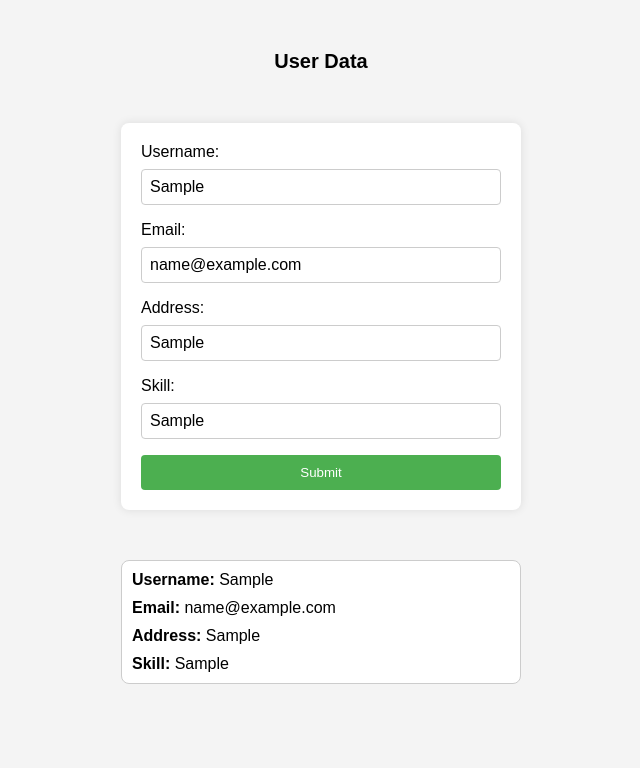
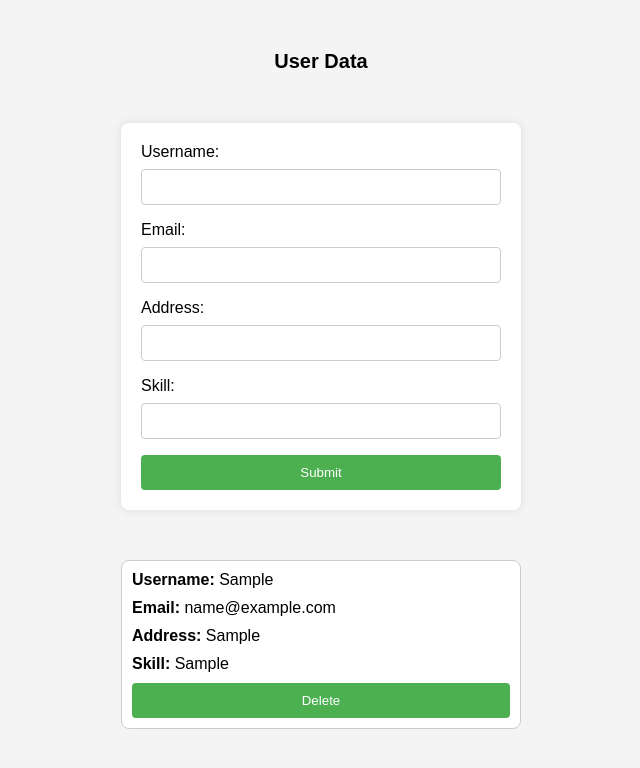
Before and after one commit to KiranAhmadUsman/javascript__Task1, a plain HTML site: page index.html in a window 1280 px wide. Both pictures are taken after typing "Sample", "name@example.com", "Sample", "Sample" into the empty fields and a click on the button "Submit". Shown: the whole page, without its empty margins (319-959 px from the left). Drawn offline with Linux system fonts and the light colour scheme.

Commit message:
Your commit message here

```diff
--- a/index.html
+++ b/index.html
@@ -1,6 +1,7 @@
 <!DOCTYPE html>
 <html lang="en">
 <head>
+    <script defer src="/script.js"></script>
     <link rel="stylesheet" href="/style.css">
     <meta charset="UTF-8">
     <meta name="viewport" content="width=device-width, initial-scale=1.0">
@@ -28,53 +29,5 @@
     </div>
     <div class="container">
     <div id="displayData"></div></div>
-
-    <script>
-        document.addEventListener("DOMContentLoaded", function() {
-            const myForm = document.getElementById("myForm");
-            const displayDataContainer = document.getElementById("displayData");
-
-            myForm.addEventListener("submit", function(event) {
-                event.preventDefault();
-
-                const username = document.getElementById("username").value;
-                const email = document.getElementById("email").value;
-                const address = document.getElementById("address").value;
-                const skill = document.getElementById("skill").value;
-
-                const formData = {
-                    username: username,
-                    email: email,
-                    address: address,
-                    skill: skill
-                };
-
-                localStorage.setItem("formData", JSON.stringify(formData));
-
-                displayFormData();
-
-            });
-
-            function displayFormData() {
-                const storedData = localStorage.getItem("formData");
-                if (storedData) {
-                    const parsedData = JSON.parse(storedData);
-                    const card = document.createElement("div");
-                    card.classList.add("card");
-
-                    card.innerHTML = `
-                        <p><strong>Username:</strong> ${parsedData.username}</p>
-                        <p><strong>Email:</strong> ${parsedData.email}</p>
-                        <p><strong>Address:</strong> ${parsedData.address}</p>
-                        <p><strong>Skill:</strong> ${parsedData.skill}</p>
-                    `;
-
-                    displayDataContainer.appendChild(card);
-                }
-            }
-
-            displayFormData();
-        });
-    </script>
 </body>
 </html>
--- /dev/null
+++ b/script.js
@@ -0,0 +1,46 @@
+
+const myForm = document.getElementById("myForm");
+const displayDataContainer = document.getElementById("displayData");
+const array = [];
+
+myForm.addEventListener("submit", function (event) {
+    event.preventDefault();
+    let username = document.getElementById("username").value;
+    let email = document.getElementById("email").value;
+    let address = document.getElementById("address").value;
+    let skill = document.getElementById("skill").value;
+
+    const formData = {
+        username: username,
+        email: email,
+        address: address,
+        skill: skill
+    };
+    array.push({ ...formData });
+    displayDataInCards();
+    document.getElementById("username").value = "";
+    document.getElementById("email").value = "";
+    document.getElementById("address").value = "";
+    document.getElementById("skill").value = "";
+
+});
+function displayDataInCards() {
+    displayDataContainer.innerHTML = "";
+    array.forEach(data => {
+        const card = document.createElement("div");
+        card.classList.add("card");
+        card.innerHTML = `
+            <p><strong>Username:</strong> ${data.username}</p>
+            <p><strong>Email:</strong> ${data.email}</p>
+            <p><strong>Address:</strong> ${data.address}</p>
+            <p><strong>Skill:</strong> ${data.skill}</p>
+        `;
+        const del = document.createElement('button');
+        del.innerText = 'Delete';
+        card.append(del);
+        del.addEventListener('click', function () {
+            card.remove();
+        })
+        displayDataContainer.appendChild(card);
+    });
+}
```
